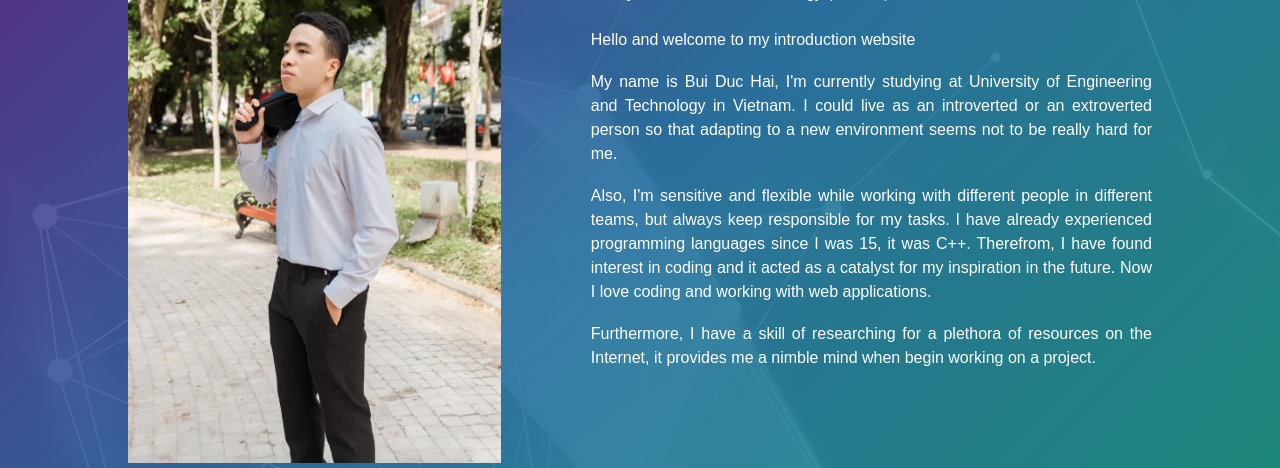
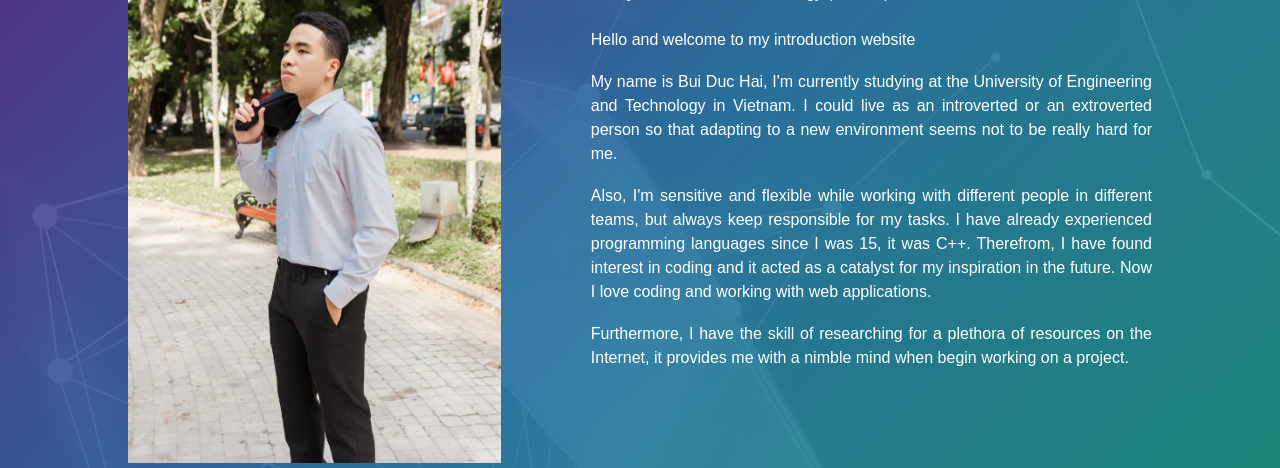
Before and after one commit to MrYasuo/self-cv, a plain HTML site: page index.html in a window 1280 px wide. Shown: the part 217-685 px from the top of the page. Drawn offline with Linux system fonts and the light colour scheme.

Commit message:
fix grammar

```diff
--- a/index.html
+++ b/index.html
@@ -37,7 +37,7 @@
 					</p>
 					<pre><br></pre>
 					<p class="content__document">
-						My name is Bui Duc Hai, I'm currently studying at University of
+						My name is Bui Duc Hai, I'm currently studying at the University of
 						Engineering and Technology in Vietnam. I could live as an
 						introverted or an extroverted person so that adapting to a new
 						environment seems not to be really hard for me.
@@ -53,9 +53,9 @@
 					</p>
 					<pre><br></pre>
 					<p class="content__document">
-						Furthermore, I have a skill of researching for a plethora of
-						resources on the Internet, it provides me a nimble mind when begin
-						working on a project.
+						Furthermore, I have the skill of researching for a plethora of
+						resources on the Internet, it provides me with a nimble mind when
+						begin working on a project.
 					</p>
 				</div>
 			</div>
@@ -78,7 +78,7 @@
 					<p class="content__document">
 						We are responsible for Designing and implementing UI components,
 						JavaScript frameworks, and web standards for our web and mobile
-						applications. Also, Working closely with the User Interface Designer
+						applications. Also, working closely with the User Interface Designer
 						to ensure that the overall product experience is cohesive
 					</p>
 					<pre><br></pre>
```
